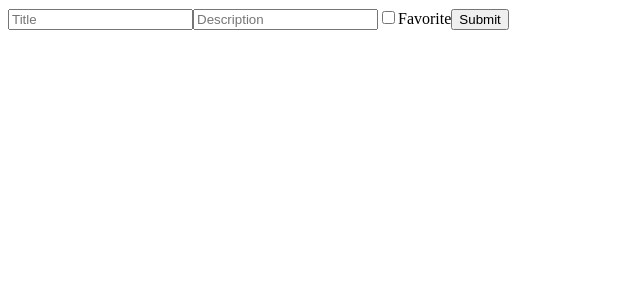
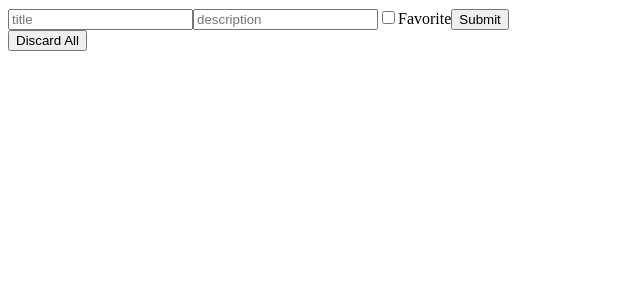
Before and after one commit to caldito/idealista-react-workshop, a React app: page / in a window 1280 px wide. Shown: the top 300 px of the page, without its empty margins (0-640 px from the left). Built offline with nearby package versions, Linux system fonts and the light colour scheme; the HTML template or start-up script is replaced by a standard one.

Commit message:
Final app result

```diff
--- a/src/App.jsx
+++ b/src/App.jsx
@@ -1,17 +1,47 @@
-import React, { useState } from 'react';
-import Form from './components/Form'
-import Ad from './components/Ad'
+import React, { useEffect } from 'react';
+import Ad from './components/Ad';
+import CreateAd from './components/CreateAd';
+import AdList from './components/AdList';
+import fixtures from './fixtures/ads';
+import ids from './libs/id';
 
-export default () => {
+const adsData = fixtures();
 
-    const [list, setList] = useState([]);
+export default ({ name = '' }) => {
 
-    return (//[
-        <Form onCreatedAd={(ad) => {
-            setList([ad], ...list)
-            console.log(list);
-        }} />//,
-        //<Ad title="My Ad Title" description = 'My Ad description'/>
-    //]
+    const [ads, setAds] = React.useState([]);
+
+    const onFavorited = id => {
+        const newAdList = ads.map(ad => {
+            if (ad.id === id) {
+                return { ...ad, isFav: !ad.isFav };
+            }
+
+            return ad;
+        });
+
+        setAds(newAdList);
+    };
+
+    const onDiscarded = id => {
+        const newAdList = ads.filter(ad => ad.id != id);
+        setAds(newAdList);
+    };
+
+    const onDiscardedAll = () => {
+        setAds([]);
+    };
+
+    const onCreatedAd = ad => {
+        const newList = [{...ad, id: ids.next().value }, ...ads];
+        setAds(newList);
+    };
+
+    return (
+        <div className="container">
+            <CreateAd onCreatedAd={onCreatedAd} />
+            { <AdList onFavorited={onFavorited} onDiscarded={onDiscarded} onDiscardedAll={onDiscardedAll} ads={ads} />}
+
+        </div>
     )
 };
--- a/src/components/Ad.jsx
+++ b/src/components/Ad.jsx
@@ -1,17 +1,29 @@
 import React, { useState } from 'react';
 
-const Ad = ({ title = 'defaultTitle', description = 'defaultDesc', isFav = false} = {}) => {
-    const [isFavorite, setIsFavorite] =  useState(isFav)
-    const onFavorite = () => setIsFavorite(!isFavorite)
-    return(
-        <div>
-            <h1>{title}</h1>
-            <p>{description}</p>
-            <label>
-                <input onChange={onFavorite} type="checkbox" checked={isFavorite}/>
-                Favourite
-            </label>
-        </div>
+const Ad = ({ id = -1, title = '', description = '', onFavorited = () => null, onDiscarded = () => null, isFav = false } = {}) => {
+    const onFavorite = () => onFavorited(id);
+    const onDiscard = () => onDiscarded(id);
+
+    return (
+        <article className={`card-container ${isFav ? 'fav' : ''}`}>
+            <figure className='card-figure'>
+                <img src="" />
+            </figure>
+
+            <div className='card-box'>
+                <h2 className='card-h2'>{title}</h2>
+                <p className='card-text'>{description}</p>
+                <div className='card-actions'>
+                    <label className='card-label'>
+                        <input onChange={onFavorite} className='card-input' type="checkbox" checked={isFav} />
+                        <span className='card-checkbox'>
+                            <span className='card-favorite'>Favorite?</span>
+                        </span>
+                    </label>
+                    <button onClick={onDiscard}>Discard</button>
+                </div>
+            </div>
+        </article>
     );
 };
 
--- /dev/null
+++ b/src/components/AdList.jsx
@@ -0,0 +1,9 @@
+import React from 'react';
+import Ad from './Ad';
+
+export default ({ ads = [], onFavorited = () => null, onDiscarded = () => null, onDiscardedAll = () => null }) => (
+    <div>
+        <button onClick={onDiscardedAll}>Discard All</button>
+        { ads.map(ad => <Ad {...ad} onFavorited={onFavorited} onDiscarded={onDiscarded} key={ad.id} />) }
+    </div>
+);
--- /dev/null
+++ b/src/components/CreateAd.jsx
@@ -0,0 +1,47 @@
+import React, { useState } from 'react';
+
+export default ({ onCreatedAd }) => {
+    const [title, setTitle] = useState('');
+    const [desc, setDesc] = useState('');
+    const [isFav, setIsFav] = useState(false);
+
+    const onFormSubmit = (ev) => {
+        ev.preventDefault();
+
+        onCreatedAd({
+            title,
+            desc,
+            isFav
+        });
+    };
+
+    return (
+       <section className="create-new-ad">
+            <form onSubmit={onFormSubmit}>
+                <input
+                    placeholder="title"
+                    type="text"
+                    value={title}
+                    onChange={ev => setTitle(ev.target.value)} />
+                <input
+                    placeholder="description"
+                    type="text"
+                    value={desc}
+                    onChange={ev => setDesc(ev.target.value)} />
+                <label className='card-label'>
+                    <input
+                        className='card-input'
+                        id="favorite"
+                        type="checkbox"
+                        checked={isFav}
+                        onChange={() => setIsFav(!isFav)} />
+                        <span className='card-checkbox' htmlFor="favorite">
+                            <span className='card-favorite'>Favorite</span>
+                        </span>
+                </label>
+
+                <input type="submit" />
+            </form>
+        </section>
+    );
+};
--- a/src/components/Form.jsx
+++ /dev/null
@@ -1,34 +0,0 @@
-import React, { useState } from 'react';
-
-
-const Form = ({ onCreatedAd }) => {
-    const [title, setTitle] = useState('');
-    const [description, setDescription] = useState('');
-    const [isFavorite, setFavorite] = useState(false);
-
-    const onFavorite = () => setFavorite(!isFavorite);
-    const onTitleChange = (event) => setTitle(event.target.value);
-    const onDescriptionChange = (event) => setDescription(event.target.value);
-
-    const onFormSubmit = (ev) => {
-        ev.preventDefault();
-        onCreatedAd({
-            title,
-            description,
-            isFavorite
-        })
-    }
-
-    return (
-        <form onSubmit={onFormSubmit}>
-            <input type="text" onChange={onTitleChange} placeholder='Title' value={title} />
-            <input type="text" onChange={onDescriptionChange} placeholder='Description' value={description} />
-            <label>
-                <input type="checkbox" onChange={onFavorite} checked={isFavorite} />
-                <span>Favorite</span>
-            </label>
-            <input type="submit" />
-        </form>
-    );
-};
-export default Form;
--- a/src/components/Greeting.jsx
+++ b/src/components/Greeting.jsx
@@ -1,7 +1,7 @@
 import React from 'react';
 
-const Greeting = ({message = ''} = {}) => {
-    return <h1>{message}</h1>
-}
+const Greeting = ({ message = ''} = {}) => {
+    return <h1>{message}</h1>;
+};
 
 export default Greeting;
```
